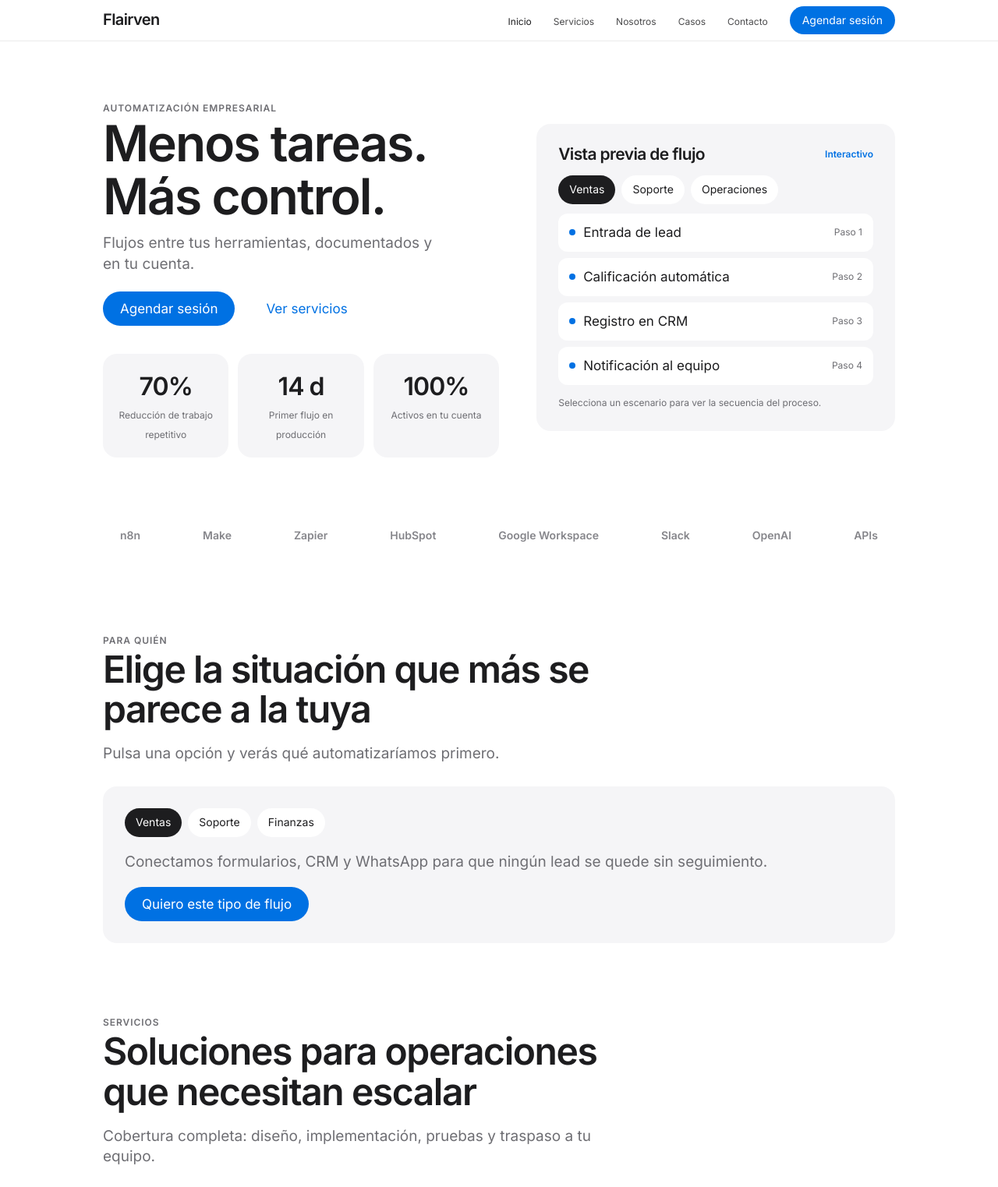
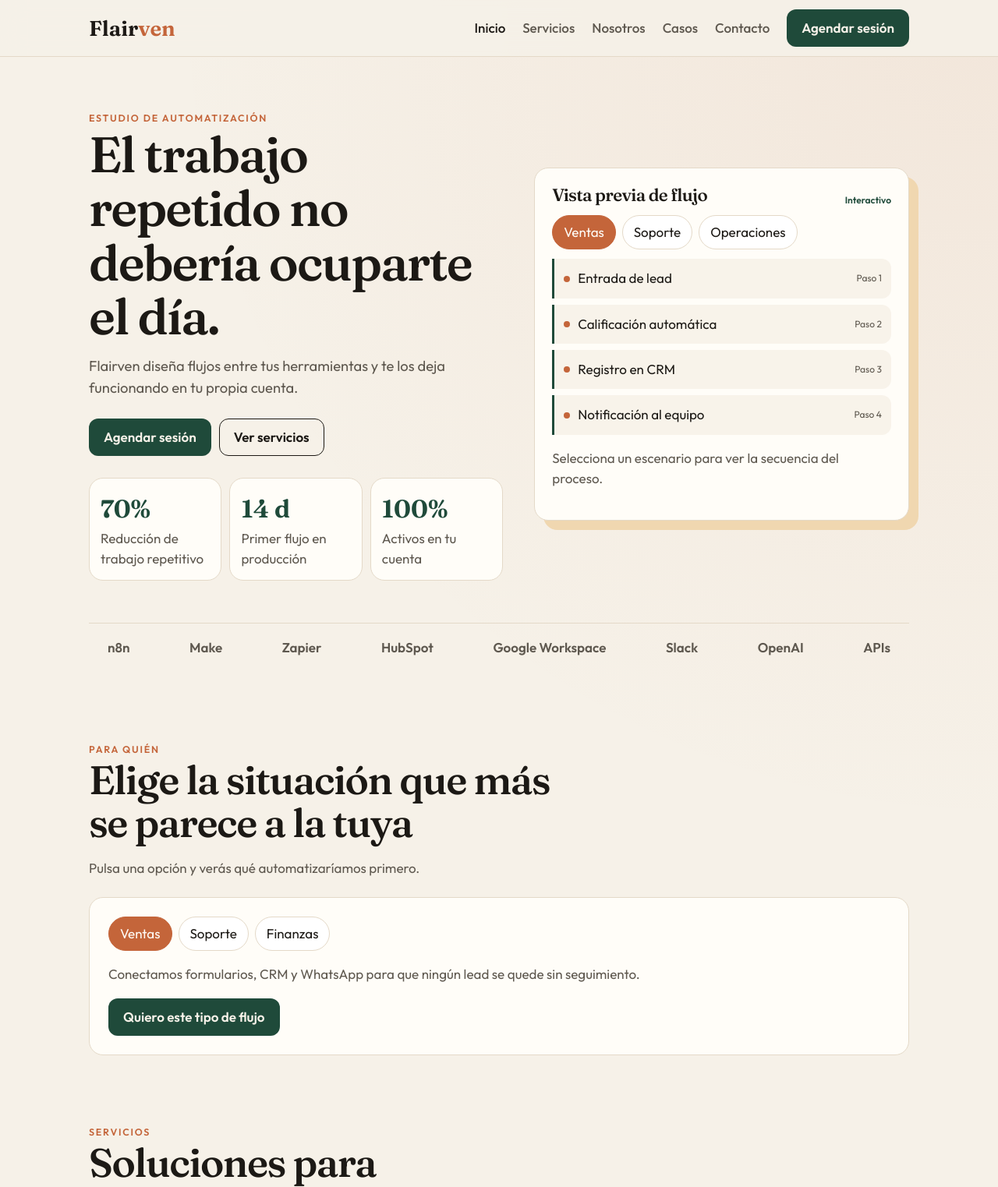
Before and after one commit to andrew0010-wb/flairven, a website: page index.html in a window 1280 px wide. Shown: the top 1523 px of the page at 78% size. Drawn offline with Linux system fonts and the light colour scheme.

Commit message:
Identidad propia de Flairven: serif, pino y arcilla
Co-authored-by: Cursor <cursoragent@cursor.com>

```diff
--- a/css/styles.css
+++ b/css/styles.css
@@ -1,17 +1,19 @@
 :root {
   color-scheme: light;
-  --bg: #f5f5f7;
-  --surface: #ffffff;
-  --ink: #1d1d1f;
-  --muted: #6e6e73;
-  --line: rgba(0, 0, 0, 0.08);
-  --blue: #0071e3;
-  --blue-soft: #f5f5f7;
-  --amber: #1d1d1f;
-  --amber-deep: #000;
-  --max: 1060px;
-  --font: "Inter", -apple-system, BlinkMacSystemFont, "Segoe UI", sans-serif;
-  --display: "Inter", -apple-system, BlinkMacSystemFont, "Segoe UI", sans-serif;
+  --bg: #f6f1e8;
+  --surface: #fffdf8;
+  --ink: #1c1915;
+  --muted: #5e584f;
+  --line: #e4d9c8;
+  --pine: #1f4a3a;
+  --clay: #c4653a;
+  --blue: var(--pine);
+  --blue-soft: #e7f0ea;
+  --amber: #f0d7b0;
+  --amber-deep: #e2c48a;
+  --max: 1100px;
+  --font: "Outfit", system-ui, sans-serif;
+  --display: "Fraunces", Georgia, serif;
 }
 
 *,
@@ -26,12 +28,13 @@ html {
 
 body {
   margin: 0;
-  background: #fff;
+  background:
+    radial-gradient(circle at top right, rgba(196, 101, 58, 0.08), transparent 28%),
+    var(--bg);
   color: var(--ink);
   font-family: var(--font);
   font-size: 17px;
-  line-height: 1.47;
-  -webkit-font-smoothing: antialiased;
+  line-height: 1.55;
 }
 
 button,
@@ -43,20 +46,16 @@ select {
 }
 
 a {
-  color: var(--blue);
+  color: var(--pine);
 }
 
 .site-header {
   position: sticky;
   top: 0;
   z-index: 40;
-  background: rgba(255, 255, 255, 0.72);
-  backdrop-filter: saturate(180%) blur(20px);
-  border-bottom: 1px solid rgba(0, 0, 0, 0.08);
-}
-
-.site-header.is-scrolled {
-  background: rgba(251, 251, 253, 0.86);
+  background: rgba(246, 241, 232, 0.9);
+  backdrop-filter: blur(16px);
+  border-bottom: 1px solid var(--line);
 }
 
 .header-inner,
@@ -64,12 +63,12 @@ a {
 .footer-inner {
   max-width: var(--max);
   margin: 0 auto;
-  padding-left: 22px;
-  padding-right: 22px;
+  padding-left: 24px;
+  padding-right: 24px;
 }
 
 .header-inner {
-  min-height: 52px;
+  min-height: 72px;
   display: flex;
   align-items: center;
   justify-content: space-between;
@@ -79,121 +78,105 @@ a {
 .logo {
   color: var(--ink);
   text-decoration: none;
-  font-weight: 600;
-  font-size: 1.25rem;
-  letter-spacing: -0.03em;
+  font-family: var(--display);
+  font-weight: 640;
+  font-size: 1.7rem;
 }
 
 .logo span {
-  color: var(--ink);
+  color: var(--clay);
 }
 
 .header-actions {
   display: flex;
   align-items: center;
-  gap: 28px;
+  gap: 22px;
 }
 
 .nav {
   display: flex;
-  gap: 28px;
+  gap: 22px;
   list-style: none;
   margin: 0;
   padding: 0;
 }
 
 .nav a {
-  color: #1d1d1f;
+  color: var(--muted);
   text-decoration: none;
-  font-size: 12px;
-  font-weight: 400;
-  opacity: 0.8;
+  font-weight: 500;
 }
 
 .nav a:hover,
 .nav a.is-active {
-  opacity: 1;
   color: var(--ink);
 }
 
 .nav-toggle {
   display: none;
-  border: 0;
-  background: #f5f5f7;
-  border-radius: 980px;
+  border: 1px solid var(--line);
+  background: var(--surface);
+  border-radius: 999px;
   padding: 8px 14px;
   cursor: pointer;
 }
 
 main.container {
-  padding-bottom: 80px;
+  padding-bottom: 88px;
 }
 
 .page-main.container {
-  padding-top: 72px;
-  padding-bottom: 96px;
+  padding-top: 56px;
+  padding-bottom: 88px;
 }
 
 .btn {
   display: inline-flex;
   align-items: center;
   justify-content: center;
-  min-height: 44px;
-  padding: 8px 22px;
-  border-radius: 980px;
-  border: 0;
+  min-height: 46px;
+  padding: 10px 18px;
+  border-radius: 12px;
+  border: 1px solid transparent;
   text-decoration: none;
-  font-size: 17px;
-  font-weight: 400;
+  font-weight: 600;
   cursor: pointer;
-  transition: transform 0.45s cubic-bezier(0.4, 0, 0.2, 1), background 0.3s ease, opacity 0.3s ease;
+  transition: transform 0.2s ease, background 0.2s ease, box-shadow 0.2s ease;
 }
 
-.btn-sm {
-  min-height: 36px;
-  padding: 6px 16px;
-  font-size: 14px;
-  background: #0071e3;
-  color: #fff;
-}
-
+.btn-sm,
 .btn-primary {
-  background: #0071e3;
-  color: #fff;
+  background: var(--pine);
+  color: #f6f1e8;
 }
 
 .btn-primary:hover,
 .btn-sm:hover {
-  background: #0077ed;
+  background: #16382b;
+  transform: translateY(-2px);
 }
 
 .btn-secondary {
   background: transparent;
-  color: #0071e3;
+  color: var(--ink);
+  border-color: var(--ink);
 }
 
 .btn-secondary:hover {
-  text-decoration: underline;
-}
-
-.btn:hover,
-.flow-tab:hover,
-.journey-nav button:hover,
-.audience-nav button:hover {
-  transform: scale(1.02);
+  background: var(--ink);
+  color: #f6f1e8;
 }
 
 .btn:active,
 .flow-tab:active,
 .journey-nav button:active,
-.faq-item button:active,
-.audience-nav button:active {
-  transform: scale(0.98);
+.audience-nav button:active,
+.faq-item button:active {
+  transform: translateY(1px) scale(0.98);
 }
 
 .hero {
-  padding: 72px 0 20px;
-  text-align: left;
+  padding: 64px 0 12px;
 }
 
 .hero-grid,
@@ -203,14 +186,14 @@ main.container {
 .footer-grid,
 .form-grid {
   display: grid;
-  gap: 24px;
+  gap: 22px;
 }
 
 .hero-grid,
 .contact-layout {
   grid-template-columns: 1.05fr 0.95fr;
   align-items: center;
-  gap: 48px;
+  gap: 40px;
 }
 
 .kicker,
@@ -218,10 +201,10 @@ main.container {
 .step-num,
 .price-label,
 .footer-title {
-  color: #6e6e73;
-  font-size: 12px;
+  color: var(--clay);
+  font-size: 0.78rem;
   font-weight: 600;
-  letter-spacing: 0.08em;
+  letter-spacing: 0.14em;
   text-transform: uppercase;
 }
 
@@ -232,17 +215,17 @@ h2,
 .form-card h2,
 .journey-panel h3 {
   font-family: var(--display);
+  font-weight: 560;
+  letter-spacing: -0.03em;
+  line-height: 1.08;
   color: var(--ink);
-  font-weight: 600;
-  letter-spacing: -0.03em;
-  line-height: 1.07;
 }
 
 .hero h1,
 .page-title,
 .contact-info h1 {
-  font-size: clamp(40px, 6vw, 64px);
-  margin: 0 0 12px;
+  font-size: clamp(2.6rem, 5vw, 4.4rem);
+  margin: 0 0 16px;
 }
 
 .hero-lead,
@@ -258,29 +241,29 @@ h2,
 .footer-brand p,
 .audience-panel,
 .journey-panel p,
-.cta p {
+.cta p,
+.panel-note,
+.stat span {
   color: var(--muted);
-  font-size: 19px;
-  line-height: 1.4;
 }
 
 .hero-lead {
-  max-width: 28rem;
-  margin: 0 0 22px;
+  max-width: 34rem;
+  font-size: 1.15rem;
+  margin: 0 0 24px;
 }
 
 .hero-actions {
   display: flex;
   flex-wrap: wrap;
-  gap: 8px 18px;
-  align-items: center;
-  margin-bottom: 36px;
+  gap: 10px;
+  margin-bottom: 28px;
 }
 
 .hero-stats {
   display: grid;
   grid-template-columns: repeat(3, 1fr);
-  gap: 12px;
+  gap: 10px;
 }
 
 .stat,
@@ -290,58 +273,46 @@ h2,
 .hero-panel,
 .journey-panel,
 .audience,
-.faq-item,
 .cta {
-  background: var(--bg);
-  border: 0;
+  background: var(--surface);
+  border: 1px solid var(--line);
   border-radius: 18px;
   color: var(--ink);
 }
 
 .stat {
-  padding: 18px 16px;
-  text-align: center;
+  padding: 14px;
 }
 
 .stat strong,
 .case-metric,
 .price-value {
   display: block;
-  color: var(--ink);
-  font-size: 32px;
-  font-weight: 600;
-  letter-spacing: -0.03em;
+  font-family: var(--display);
+  font-size: 2rem;
+  color: var(--pine);
 }
 
-.stat span {
-  color: var(--muted);
-  font-size: 12px;
+.hero-panel {
+  padding: 22px;
+  box-shadow: 12px 12px 0 var(--amber);
 }
 
-.hero-panel,
-.form-card,
-.audience,
-.journey-panel,
-.cta {
-  padding: 28px;
-}
-
-.panel-head {
+.panel-head,
+.panel-head h2 {
   display: flex;
   justify-content: space-between;
   align-items: center;
-  margin-bottom: 16px;
 }
 
 .panel-head h2 {
-  margin: 0;
-  font-size: 21px;
-  font-weight: 600;
+  margin: 0 0 14px;
+  font-size: 1.4rem;
 }
 
 .panel-badge {
-  color: #0071e3;
-  font-size: 12px;
+  color: var(--pine);
+  font-size: 0.75rem;
   font-weight: 600;
 }
 
@@ -357,21 +328,27 @@ h2,
 .flow-tab,
 .journey-nav button,
 .audience-nav button {
-  border: 0;
+  border: 1px solid var(--line);
   background: #fff;
   color: var(--ink);
-  border-radius: 980px;
+  border-radius: 999px;
   padding: 8px 14px;
-  font-size: 14px;
   cursor: pointer;
-  transition: transform 0.35s ease, background 0.3s ease;
+  transition: transform 0.2s ease, background 0.2s ease;
+}
+
+.flow-tab:hover,
+.journey-nav button:hover,
+.audience-nav button:hover {
+  transform: translateY(-2px);
 }
 
 .flow-tab.is-active,
 .journey-nav button.is-active,
 .audience-nav button.is-active {
-  background: #1d1d1f;
-  color: #fff;
+  background: var(--clay);
+  border-color: var(--clay);
+  color: #fffdf8;
 }
 
 .wf-node {
@@ -379,13 +356,13 @@ h2,
   align-items: center;
   gap: 10px;
   margin-top: 8px;
-  padding: 12px 14px;
-  background: #fff;
-  border-radius: 12px;
-  color: var(--ink);
+  padding: 12px;
+  border-left: 3px solid var(--pine);
+  background: #f8f3ea;
+  border-radius: 0 12px 12px 0;
   opacity: 0;
-  transform: translateY(8px);
-  transition: 0.5s ease;
+  transform: translateX(8px);
+  transition: 0.45s ease;
 }
 
 .wf-node.is-live {
@@ -397,45 +374,37 @@ h2,
   width: 8px;
   height: 8px;
   border-radius: 50%;
-  background: #0071e3;
-}
-
-.wf-tag,
-.panel-note {
-  color: var(--muted);
-  font-size: 12px;
+  background: var(--clay);
 }
 
 .wf-tag {
   margin-left: auto;
-}
-
-.panel-note {
-  margin: 14px 0 0;
+  color: var(--muted);
+  font-size: 0.75rem;
 }
 
 .logo-bar {
-  margin-top: 48px;
-  padding: 22px 0;
+  margin-top: 42px;
+  padding: 18px 0;
+  border-top: 1px solid var(--line);
 }
 
 .logo-bar-inner {
   display: flex;
   flex-wrap: wrap;
   justify-content: space-between;
-  gap: 12px 20px;
-  color: #86868b;
-  font-size: 14px;
+  gap: 10px 18px;
+  color: var(--muted);
   font-weight: 600;
 }
 
 .section {
-  padding-top: 88px;
+  padding-top: 84px;
 }
 
 .section-header {
-  max-width: 680px;
-  margin-bottom: 28px;
+  max-width: 640px;
+  margin-bottom: 24px;
 }
 
 .section-header.center {
@@ -446,7 +415,7 @@ h2,
 
 .section-header h2,
 .cta h2 {
-  font-size: clamp(32px, 4vw, 48px);
+  font-size: clamp(2rem, 4vw, 3.2rem);
   margin: 0 0 8px;
 }
 
@@ -458,60 +427,51 @@ h2,
   grid-template-columns: 1fr 1fr;
 }
 
-.card,
-.step {
-  padding: 28px 24px;
-  background: var(--bg);
-  border-radius: 18px;
+.card {
+  display: block;
+  padding: 22px;
+  text-decoration: none;
   color: var(--ink);
+  transition: transform 0.2s ease, box-shadow 0.2s ease;
 }
 
-.card h3,
-.step h3 {
-  margin: 8px 0;
-  font-size: 24px;
-  font-weight: 600;
-  letter-spacing: -0.02em;
+.card h3 {
+  margin: 10px 0 6px;
+  font-size: 1.35rem;
 }
 
-.card-hit {
-  display: block;
-  text-decoration: none;
-  color: var(--ink);
-  transition: transform 0.45s cubic-bezier(0.4, 0, 0.2, 1);
-}
-
-.card-hit:hover {
-  transform: scale(1.015);
-  background: #ececee;
+.card-hit:hover,
+.card:hover {
+  transform: translateY(-4px);
+  box-shadow: 0 16px 30px rgba(28, 25, 21, 0.08);
 }
 
 .card-link {
   display: inline-block;
-  margin-top: 16px;
-  color: #0071e3;
-  font-size: 17px;
+  margin-top: 14px;
+  color: var(--clay);
+  font-weight: 600;
   text-decoration: none;
 }
 
-.card-link:hover {
-  text-decoration: underline;
+.journey-panel,
+.audience,
+.cta,
+.form-card {
+  padding: 24px;
 }
 
 .journey-panel h3 {
   margin: 0 0 8px;
-  font-size: 32px;
+  font-size: 2rem;
 }
 
 .faq {
-  max-width: 760px;
+  max-width: 720px;
 }
 
 .faq-item {
-  background: transparent;
-  border-radius: 0;
   border-bottom: 1px solid var(--line);
-  margin: 0;
 }
 
 .faq-item button {
@@ -520,18 +480,16 @@ h2,
   justify-content: space-between;
   text-align: left;
   background: transparent;
-  color: var(--ink);
   border: 0;
-  padding: 18px 0;
-  font-size: 21px;
+  padding: 16px 0;
   font-weight: 600;
+  font-size: 1.05rem;
   cursor: pointer;
 }
 
 .faq-item button::after {
   content: "+";
-  color: #86868b;
-  font-weight: 400;
+  color: var(--clay);
 }
 
 .faq-item.is-open button::after {
@@ -540,10 +498,8 @@ h2,
 
 .faq-answer {
   display: none;
-  margin: 0;
-  padding: 0 0 18px;
+  margin: 0 0 16px;
   color: var(--muted);
-  font-size: 17px;
 }
 
 .faq-item.is-open .faq-answer {
@@ -551,32 +507,42 @@ h2,
 }
 
 .cta {
-  margin-top: 88px;
-  text-align: center;
-  background: var(--bg);
+  margin-top: 84px;
+  background: var(--pine);
+  color: #f6f1e8;
+  border: 0;
+}
+
+.cta h2,
+.cta p {
+  color: #f6f1e8;
+}
+
+.cta .btn-primary {
+  background: #f6f1e8;
+  color: var(--pine);
 }
 
 .price-card.featured {
-  box-shadow: inset 0 0 0 2px #0071e3;
+  box-shadow: 8px 8px 0 var(--amber);
 }
 
 .card.case-row {
   display: grid;
-  grid-template-columns: 120px 1fr;
+  grid-template-columns: 110px 1fr;
   align-items: center;
-  gap: 12px;
 }
 
 .value-list {
   list-style: none;
-  margin: 0 0 20px;
+  margin: 0 0 18px;
   padding: 0;
   display: grid;
   gap: 10px;
 }
 
 .value-list li {
-  padding: 16px 18px;
+  padding: 14px 16px;
 }
 
 .form-grid {
@@ -587,9 +553,9 @@ label {
   display: flex;
   flex-direction: column;
   gap: 6px;
-  margin-bottom: 14px;
-  color: var(--ink);
-  font-size: 14px;
+  margin-bottom: 12px;
+  font-size: 0.9rem;
+  font-weight: 600;
 }
 
 input,
@@ -597,10 +563,9 @@ textarea,
 select {
   width: 100%;
   padding: 12px 14px;
-  border: 0;
   border-radius: 12px;
+  border: 1px solid var(--line);
   background: #fff;
-  color: var(--ink);
 }
 
 textarea {
@@ -613,26 +578,20 @@ textarea {
 }
 
 .prose h2 {
-  margin: 36px 0 8px;
-  font-size: 28px;
+  font-family: var(--display);
+  margin: 32px 0 8px;
 }
 
 .site-footer {
-  margin-top: 40px;
-  background: var(--bg);
+  margin-top: 48px;
+  padding: 36px 0 22px;
+  border-top: 1px solid var(--line);
   color: var(--muted);
-  padding: 28px 0 22px;
-  font-size: 12px;
 }
 
 .footer-grid {
   grid-template-columns: 1.4fr 1fr 1fr;
-  margin-bottom: 18px;
-}
-
-.footer-brand strong,
-.footer-logo {
-  color: var(--ink);
+  margin-bottom: 20px;
 }
 
 .footer-links {
@@ -641,14 +600,15 @@ textarea {
   padding: 0;
 }
 
-.footer-links a {
+.footer-links a,
+.footer-bottom a {
   color: var(--muted);
   text-decoration: none;
 }
 
-.footer-links a:hover {
+.footer-links a:hover,
+.footer-bottom a:hover {
   color: var(--ink);
-  text-decoration: underline;
 }
 
 .footer-links li {
@@ -661,17 +621,13 @@ textarea {
   gap: 12px;
   padding-top: 14px;
   border-top: 1px solid var(--line);
-}
-
-.footer-bottom a {
-  color: var(--ink);
-  text-decoration: none;
+  font-size: 0.9rem;
 }
 
 .reveal {
   opacity: 0;
-  transform: translateY(16px);
-  transition: opacity 0.8s ease, transform 0.8s ease;
+  transform: translateY(14px);
+  transition: 0.6s ease;
 }
 
 .reveal.is-visible {
@@ -681,15 +637,13 @@ textarea {
 
 .btn:focus-visible,
 .flow-tab:focus-visible,
-.journey-nav button:focus-visible,
-.faq-item button:focus-visible,
-.audience-nav button:focus-visible,
+button:focus-visible,
 a:focus-visible,
 input:focus-visible,
 textarea:focus-visible,
 select:focus-visible {
-  outline: 2px solid #0071e3;
-  outline-offset: 3px;
+  outline: 3px solid #e2c48a;
+  outline-offset: 2px;
 }
 
 @media (max-width: 900px) {
@@ -702,6 +656,10 @@ select:focus-visible {
   .hero-stats {
     grid-template-columns: 1fr;
   }
+
+  .hero-panel {
+    box-shadow: none;
+  }
 }
 
 @media (max-width: 760px) {
@@ -713,15 +671,15 @@ select:focus-visible {
   .nav.is-open {
     display: flex;
     position: absolute;
-    top: 58px;
-    left: 12px;
-    right: 12px;
+    top: 74px;
+    left: 16px;
+    right: 16px;
     flex-direction: column;
-    gap: 14px;
+    gap: 12px;
     padding: 16px;
-    background: rgba(255, 255, 255, 0.96);
+    background: var(--surface);
+    border: 1px solid var(--line);
     border-radius: 16px;
-    box-shadow: 0 12px 40px rgba(0, 0, 0, 0.12);
   }
 
   .nav-toggle {
@@ -740,7 +698,7 @@ select:focus-visible {
 @media (prefers-reduced-motion: reduce) {
   .reveal,
   .btn,
-  .card-hit,
+  .card,
   .wf-node {
     transition: none;
     transform: none;
--- a/index.html
+++ b/index.html
@@ -11,10 +11,10 @@
     <link rel="preconnect" href="https://fonts.googleapis.com" />
     <link rel="preconnect" href="https://fonts.gstatic.com" crossorigin />
     <link
-      href="https://fonts.googleapis.com/css2?family=Inter:wght@400;500;600;700&display=swap"
+      href="https://fonts.googleapis.com/css2?family=Fraunces:opsz,wght@9..144,560;9..144,640&family=Outfit:wght@400;500;600&display=swap"
       rel="stylesheet"
     />
-    <link rel="stylesheet" href="/css/styles.css?v=8" />
+    <link rel="stylesheet" href="/css/styles.css?v=9" />
   </head>
   <body data-page="index.html">
     <div id="site-header"></div>
@@ -23,10 +23,11 @@
       <section class="hero">
         <div class="hero-grid">
           <div class="reveal">
-            <span class="kicker">Automatización empresarial</span>
-            <h1>Menos tareas. Más control.</h1>
+            <span class="kicker">Estudio de automatización</span>
+            <h1>El trabajo repetido no debería ocuparte el día.</h1>
             <p class="hero-lead">
-              Flujos entre tus herramientas, documentados y en tu cuenta.
+              Flairven diseña flujos entre tus herramientas y te los deja
+              funcionando en tu propia cuenta.
             </p>
             <div class="hero-actions">
               <a class="btn btn-primary" href="/contacto.html">Agendar sesión</a>
@@ -174,8 +175,8 @@
     </main>
 
     <div id="site-footer"></div>
-    <script src="/js/site-config.js?v=8"></script>
-    <script src="/js/layout.js?v=8"></script>
-    <script src="/js/main.js?v=8"></script>
+    <script src="/js/site-config.js?v=9"></script>
+    <script src="/js/layout.js?v=9"></script>
+    <script src="/js/main.js?v=9"></script>
   </body>
 </html>
```
Also changed, not shown: contacto.html (+5 -5 lines), nosotros.html (+5 -5 lines), portafolio.html (+5 -5 lines), servicios.html (+5 -5 lines).
